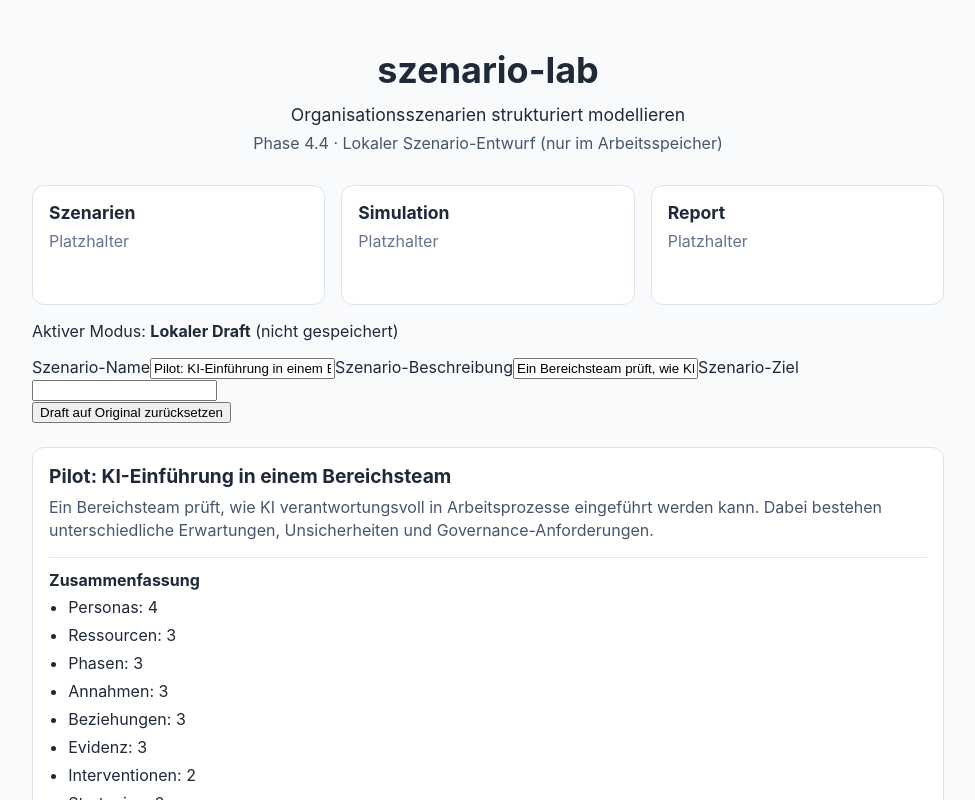
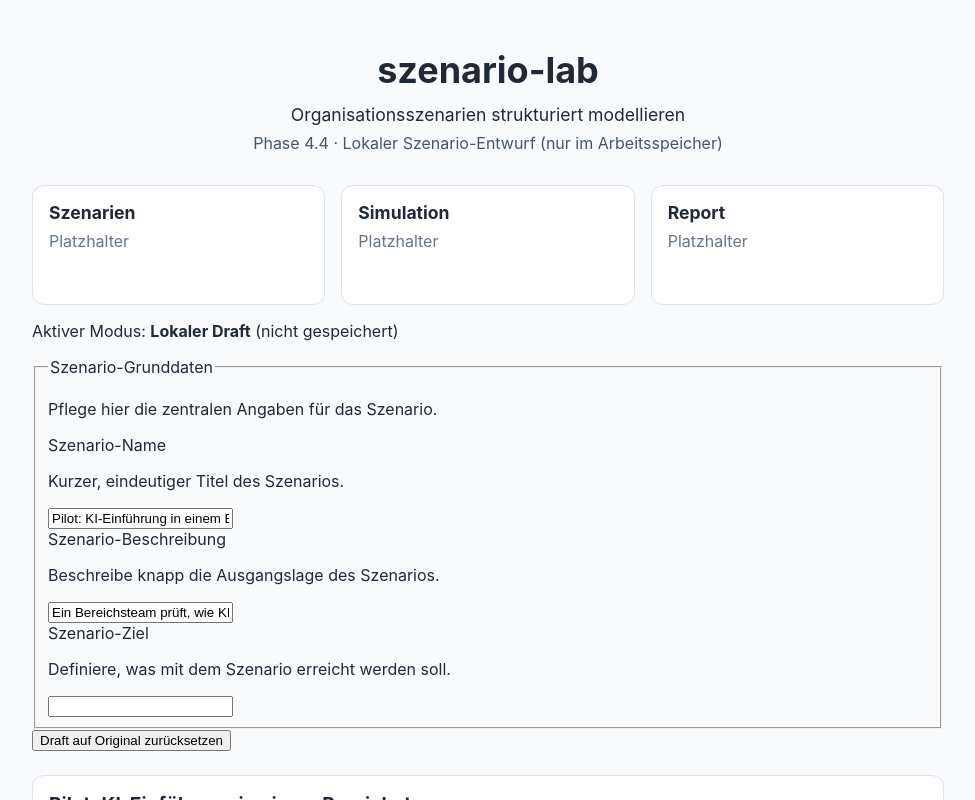
Before and after one commit to Mudler17/szenario-lab, a React (Vite) app: page / in a window 1280 px wide. Shown: the top 800 px of the page, without its empty margins (152-1127 px from the left). Built offline with nearby package versions, Linux system fonts and the light colour scheme.

Commit message:
refactor(scenarios): structure scenario draft form

```diff
--- a/src/features/scenarios/editing/components/ScenarioDraftForm.jsx
+++ b/src/features/scenarios/editing/components/ScenarioDraftForm.jsx
@@ -5,30 +5,50 @@ function ScenarioDraftForm({ scenario, onNameChange, onDescriptionChange, onGoal
 
   return (
     <section aria-label="Szenario-Draft bearbeiten">
+      <fieldset>
+        <legend>Szenario-Grunddaten</legend>
+
+        <p>Pflege hier die zentralen Angaben für das Szenario.</p>
+
+        <div>
           <label htmlFor="scenario-draft-name">Szenario-Name</label>
+          <p id="scenario-draft-name-help">Kurzer, eindeutiger Titel des Szenarios.</p>
           <input
             id="scenario-draft-name"
             name="scenarioName"
             type="text"
+            aria-describedby="scenario-draft-name-help"
             value={scenario.name ?? ''}
             onChange={(event) => onNameChange(event.target.value)}
           />
+        </div>
+
+        <div>
           <label htmlFor="scenario-draft-description">Szenario-Beschreibung</label>
+          <p id="scenario-draft-description-help">Beschreibe knapp die Ausgangslage des Szenarios.</p>
           <input
             id="scenario-draft-description"
             name="scenarioDescription"
             type="text"
+            aria-describedby="scenario-draft-description-help"
             value={scenario.description ?? ''}
             onChange={(event) => onDescriptionChange(event.target.value)}
           />
+        </div>
+
+        <div>
           <label htmlFor="scenario-draft-goal">Szenario-Ziel</label>
+          <p id="scenario-draft-goal-help">Definiere, was mit dem Szenario erreicht werden soll.</p>
           <input
             id="scenario-draft-goal"
             name="scenarioGoal"
             type="text"
+            aria-describedby="scenario-draft-goal-help"
             value={scenario.goal ?? ''}
             onChange={(event) => onGoalChange(event.target.value)}
           />
+        </div>
+      </fieldset>
     </section>
   );
 }
```
Lines whose indentation alone changed are shown as unchanged.
